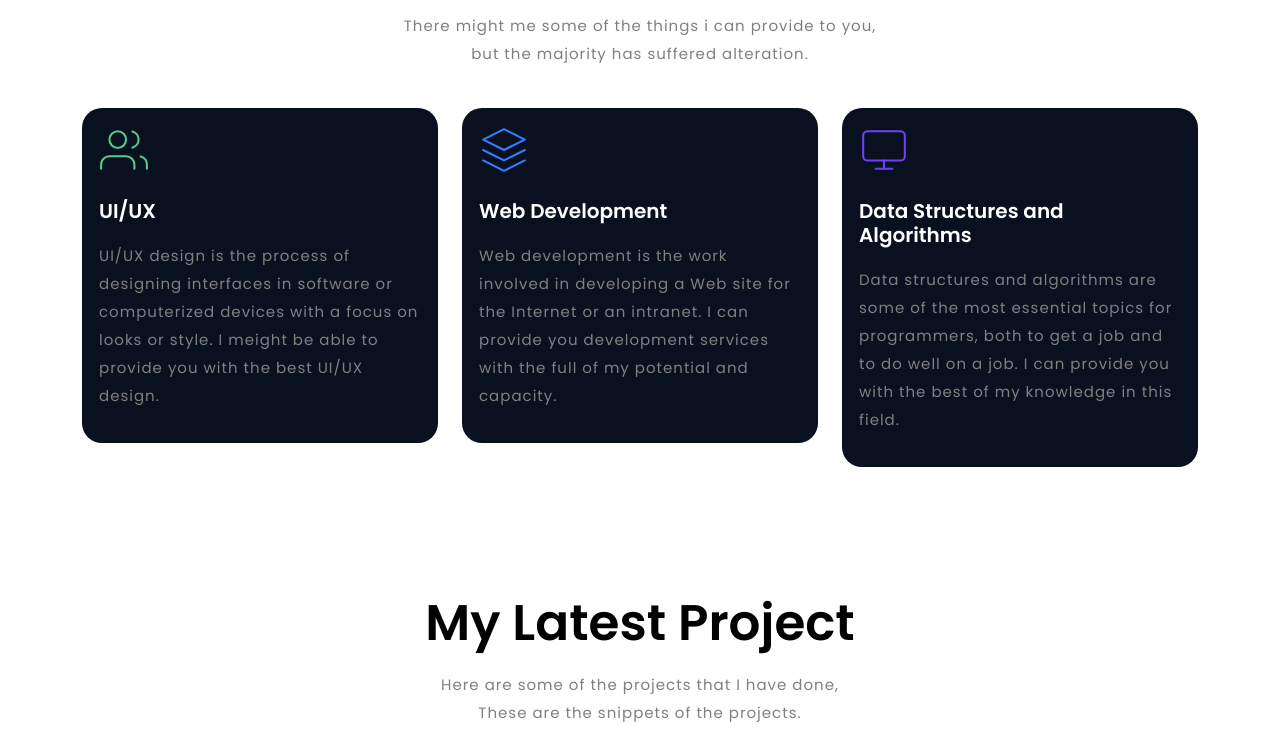
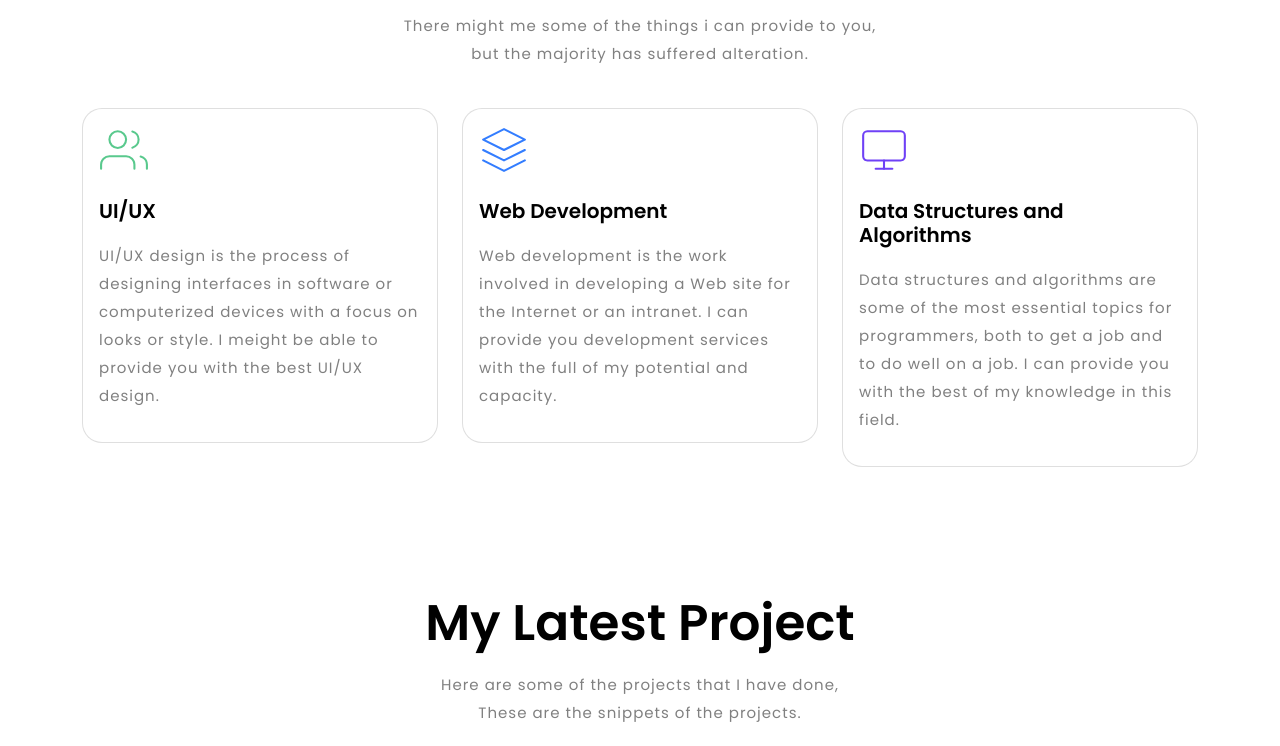
Before and after one commit to chirag-aggarwal-7138/Portfolio-Website, a plain HTML site: page index.html in a window 1280 px wide. Shown: the part 1364-2110 px from the top of the page. Drawn offline with nearby package versions, Linux system fonts and the light colour scheme.

Commit message:
changed cards background color

```diff
--- a/css/style.css
+++ b/css/style.css
@@ -376,15 +376,21 @@ textarea:focus {
 
 .services_wrapper .card {
   cursor: pointer;
-  background-color: var(--bg-dark-blue);
-  /* background-color: white; */
+  /* background-color: var(--bg-dark-blue); */
+  background-color: white;
   transition: transform 0.65s cubic-bezier(0.05, 0.2, 0.1, 1);
   box-shadow: 0.65s cubic-bezier(0.5, 0.2, 0.1, 1);
   border-radius: 20px;
 }
 
+.services_wrapper .card h3{
+  color: black;
+}
+
 .services_wrapper .card:hover {
-  transform: scale(1.05);
+  transition: all 0.3s ease-in-out;
+  transform: scale(1.05);;
+  border: 1px solid black;
   box-shadow: 0 4px 6px rgba(12, 0, 46, 0.05);
   -webkit-box-shadow: 0 4px 6px rgba(12, 0, 46, 0.05);
 }
```
Also changed, not shown: index.html (line endings or trailing spaces).
